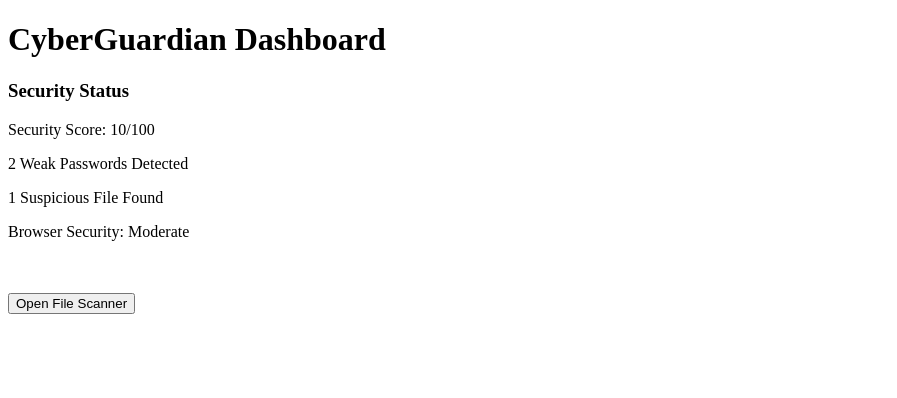
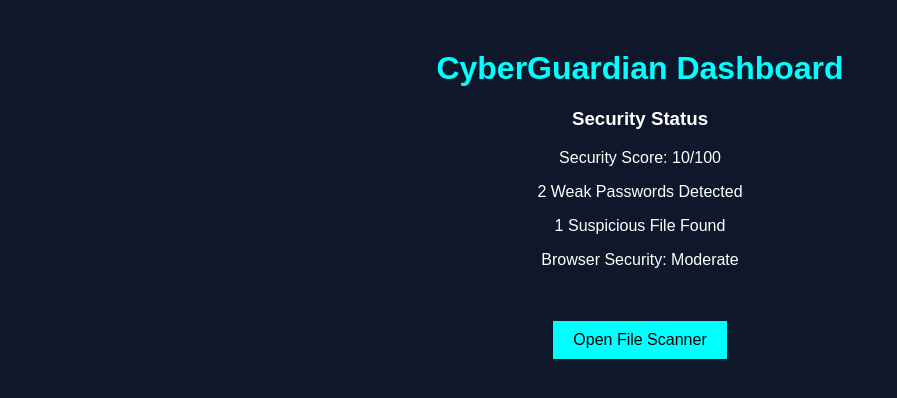
Before and after one commit to f2024408136-coder/CyberGuardian, a Flask app: template templates/dashboard.html in a window 1280 px wide. Shown: the top 398 px of the page, without its empty margins (0-897 px from the left). Run offline with Flask 3, Linux system fonts and the light colour scheme; the template is opened without the code that fills it: most values are stand-ins (such as "Sample title", 1, 10 or a date in 2020).

Commit message:
Added cyber security dashboard styling

```diff
--- /dev/null
+++ b/static/style.css
@@ -0,0 +1,24 @@
+body{
+    background-color: #0f172a;
+    color: white;
+    font-family: Arial;
+    text-align: center;
+    margin-top: 50px;
+}
+
+h1{
+    color: cyan;
+}
+
+button{
+    background-color: cyan;
+    color: black;
+    padding: 10px 20px;
+    border: none;
+    font-size: 16px;
+    cursor: pointer;
+}
+
+button:hover{
+    background-color: white;
+}
--- a/templates/dashboard.html
+++ b/templates/dashboard.html
@@ -24,6 +24,6 @@
     <a href="/scanner">
     <button>Open File Scanner</button>
     </a>
-
+    <link rel="stylesheet" href="{{ url_for('static', filename='style.css') }}">
 </body>
 </html>
```
